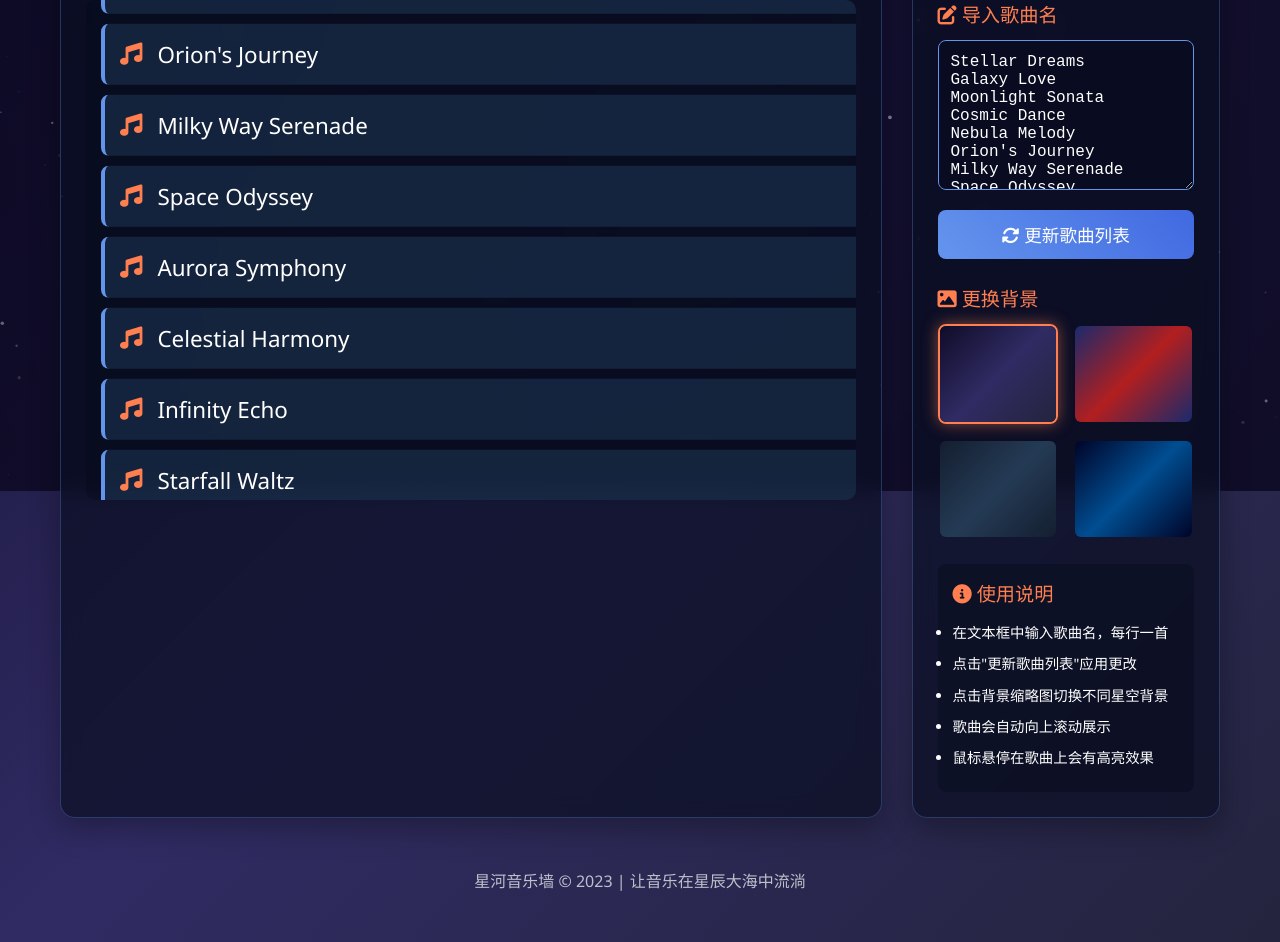
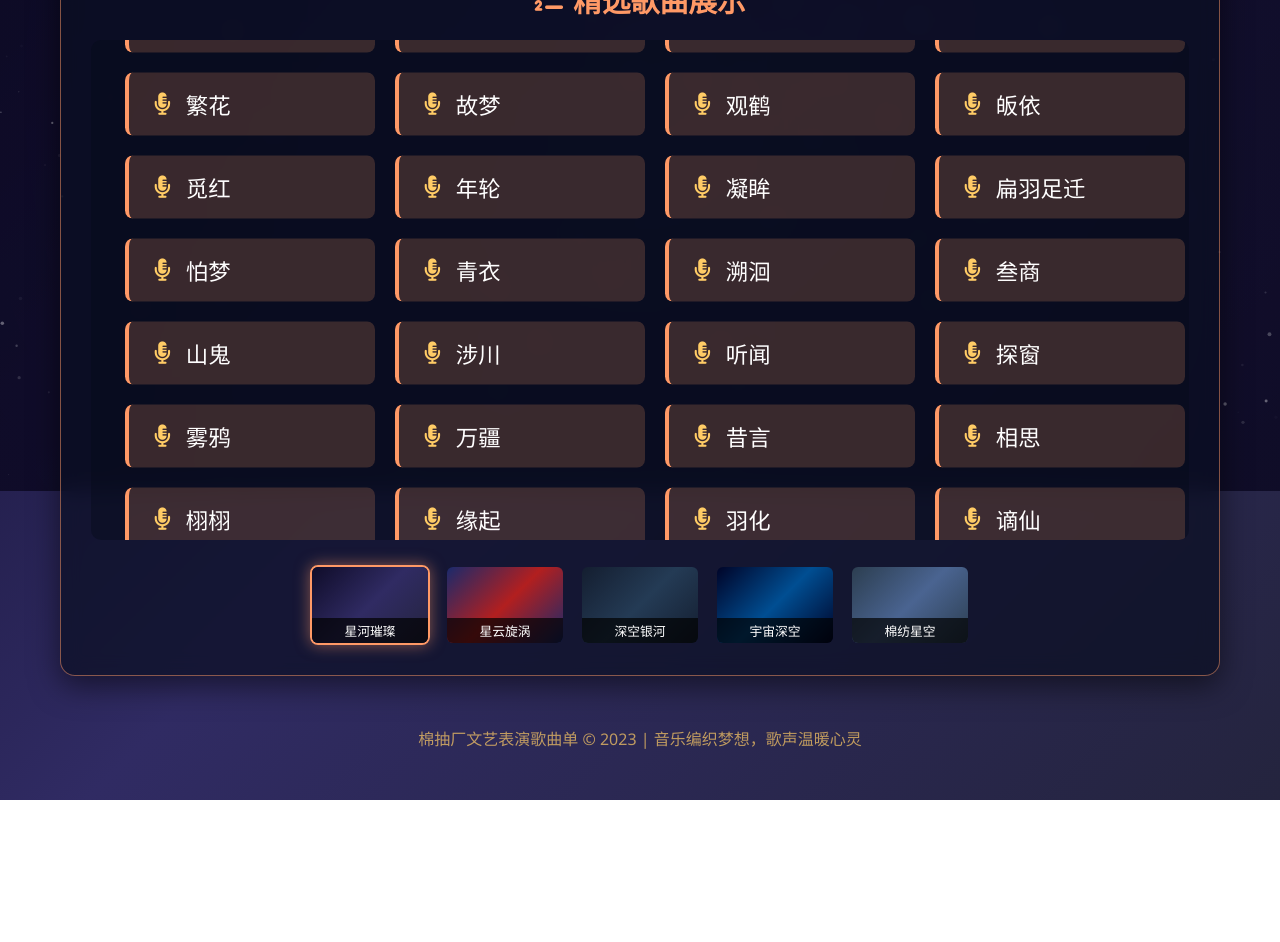
Before and after one commit to monument-and-sea-all-the-gift/test, a plain HTML site: page index.html in a window 1280 px wide. Shown: the part 309-1251 px from the top of the page. After the commit the page ends 1109 px from the top, so only its background shows below. Drawn offline with Linux system fonts and the light colour scheme; animation ran at ten frames a second.

Commit message:
Update index.html

```diff
--- a/index.html
+++ b/index.html
@@ -3,7 +3,7 @@
 <head>
     <meta charset="UTF-8">
     <meta name="viewport" content="width=device-width, initial-scale=1.0">
-    <title>星河音乐墙 - 流动歌曲名展示</title>
+    <title>棉抽厂文艺表演歌曲单</title>
     <link rel="stylesheet" href="https://cdnjs.cloudflare.com/ajax/libs/font-awesome/6.4.0/css/all.min.css">
     <style>
         * {
@@ -13,7 +13,7 @@
         }
 
         body {
-            font-family: 'Segoe UI', Tahoma, Geneva, Verdana, sans-serif;
+            font-family: 'Microsoft YaHei', 'Segoe UI', sans-serif;
             background: linear-gradient(135deg, #0f0c29, #302b63, #24243e);
             color: #fff;
             min-height: 100vh;
@@ -48,57 +48,59 @@
             font-size: 3.5rem;
             margin-bottom: 10px;
             text-shadow: 0 0 15px rgba(100, 149, 237, 0.8);
-            background: linear-gradient(to right, #8e9eab, #eef2f3);
+            background: linear-gradient(to right, #ff9966, #ff5e62);
             -webkit-background-clip: text;
             background-clip: text;
             color: transparent;
             letter-spacing: 2px;
+            position: relative;
+        }
+
+        h1::after {
+            content: "";
+            position: absolute;
+            bottom: -10px;
+            left: 50%;
+            transform: translateX(-50%);
+            width: 200px;
+            height: 4px;
+            background: linear-gradient(to right, #ff9966, #ff5e62);
+            border-radius: 2px;
         }
 
         .subtitle {
-            font-size: 1.2rem;
-            opacity: 0.8;
+            font-size: 1.4rem;
+            opacity: 0.9;
             max-width: 600px;
-            margin: 0 auto;
+            margin: 20px auto;
             line-height: 1.6;
+            color: #ffcc66;
+            text-shadow: 0 0 10px rgba(255, 204, 102, 0.4);
         }
 
         .content {
-            display: flex;
-            flex-wrap: wrap;
-            gap: 30px;
             margin-top: 20px;
+            position: relative;
         }
 
         .song-container {
-            flex: 3;
-            min-width: 300px;
             background: rgba(10, 15, 35, 0.7);
             border-radius: 15px;
-            padding: 25px;
+            padding: 30px;
             backdrop-filter: blur(10px);
-            border: 1px solid rgba(100, 149, 237, 0.3);
-            box-shadow: 0 10px 30px rgba(0, 0, 0, 0.3);
-        }
-
-        .controls {
-            flex: 1;
-            min-width: 250px;
-            background: rgba(10, 15, 35, 0.7);
-            border-radius: 15px;
-            padding: 25px;
-            backdrop-filter: blur(10px);
-            border: 1px solid rgba(100, 149, 237, 0.3);
-            box-shadow: 0 10px 30px rgba(0, 0, 0, 0.3);
+            border: 1px solid rgba(255, 153, 102, 0.5);
+            box-shadow: 0 10px 30px rgba(0, 0, 0, 0.5);
         }
 
         .section-title {
             font-size: 1.8rem;
             margin-bottom: 20px;
-            color: #6495ed;
+            color: #ff9966;
             display: flex;
             align-items: center;
+            justify-content: center;
             gap: 10px;
+            text-align: center;
         }
 
         .songs-wrapper {
@@ -116,113 +118,100 @@
             animation: scrollTracks 20s linear infinite;
         }
 
+        .song-row {
+            display: flex;
+            justify-content: center;
+            flex-wrap: wrap;
+            gap: 20px;
+            margin: 20px 0;
+        }
+
         .song-item {
-            padding: 15px;
-            margin: 10px 0;
-            background: rgba(70, 130, 180, 0.2);
+            padding: 15px 25px;
+            background: rgba(255, 153, 102, 0.2);
             border-radius: 8px;
             font-size: 1.4rem;
             display: flex;
             align-items: center;
             transition: all 0.3s ease;
-            border-left: 4px solid #6495ed;
+            border-left: 4px solid #ff9966;
+            min-width: 250px;
+            text-align: center;
+            position: relative;
+            overflow: hidden;
+        }
+
+        .song-item::before {
+            content: "";
+            position: absolute;
+            top: 0;
+            left: -100%;
+            width: 100%;
+            height: 100%;
+            background: linear-gradient(90deg, transparent, rgba(255, 255, 255, 0.2), transparent);
+            transition: 0.5s;
+        }
+
+        .song-item:hover::before {
+            left: 100%;
         }
 
         .song-item:hover {
-            background: rgba(70, 130, 180, 0.4);
-            transform: translateX(5px);
+            background: rgba(255, 153, 102, 0.4);
+            transform: translateY(-5px);
+            box-shadow: 0 5px 15px rgba(255, 102, 102, 0.3);
         }
 
         .song-item i {
             margin-right: 15px;
-            color: #ff7f50;
-        }
-
-        .control-group {
-            margin-bottom: 25px;
-        }
-
-        .control-title {
-            font-size: 1.2rem;
-            margin-bottom: 12px;
-            color: #ff7f50;
-        }
-
-        textarea {
-            width: 100%;
-            height: 150px;
-            padding: 12px;
-            background: rgba(5, 10, 25, 0.4);
-            border: 1px solid #6495ed;
-            border-radius: 8px;
-            color: white;
-            font-size: 1rem;
-            resize: vertical;
-        }
-
-        button {
-            display: block;
-            width: 100%;
-            padding: 12px;
-            margin: 15px 0;
-            background: linear-gradient(45deg, #6495ed, #4169e1);
-            border: none;
-            border-radius: 8px;
-            color: white;
-            font-size: 1.1rem;
-            cursor: pointer;
-            transition: all 0.3s ease;
-        }
-
-        button:hover {
-            background: linear-gradient(45deg, #4169e1, #1e40af);
-            transform: translateY(-2px);
-            box-shadow: 0 5px 15px rgba(0, 0, 100, 0.4);
+            color: #ffcc66;
         }
 
         .bg-options {
-            display: grid;
-            grid-template-columns: repeat(2, 1fr);
+            display: flex;
+            justify-content: center;
             gap: 15px;
-            margin-top: 10px;
+            margin-top: 25px;
+            flex-wrap: wrap;
         }
 
         .bg-option {
-            height: 100px;
+            height: 80px;
+            width: 120px;
             border-radius: 8px;
             overflow: hidden;
             cursor: pointer;
             border: 2px solid transparent;
             transition: all 0.3s ease;
+            position: relative;
         }
 
         .bg-option:hover {
             transform: scale(1.05);
-            border-color: #ff7f50;
+            border-color: #ff9966;
         }
 
         .bg-option.active {
-            border-color: #ff7f50;
-            box-shadow: 0 0 15px rgba(255, 127, 80, 0.5);
+            border-color: #ff9966;
+            box-shadow: 0 0 15px rgba(255, 153, 102, 0.5);
         }
 
-        .bg-option img {
+        .bg-option .bg-preview {
             width: 100%;
             height: 100%;
-            object-fit: cover;
+            background-size: cover;
+            background-position: center;
         }
 
-        .instructions {
-            margin-top: 25px;
-            padding: 15px;
-            background: rgba(5, 10, 25, 0.4);
-            border-radius: 8px;
-            font-size: 0.9rem;
-            line-height: 1.6;
-        }
-
-        .instructions li {
-            margin-bottom: 8px;
+        .bg-option .bg-name {
+            position: absolute;
+            bottom: 0;
+            left: 0;
+            right: 0;
+            background: rgba(0, 0, 0, 0.7);
+            padding: 3px;
+            font-size: 0.8rem;
+            text-align: center;
         }
 
         footer {
@@ -231,6 +220,15 @@
             margin-top: 20px;
             font-size: 1rem;
             opacity: 0.7;
+            color: #ffcc66;
+        }
+
+        .fabrics-icon {
+            display: inline-block;
+            margin: 0 15px;
+            font-size: 1.8rem;
+            color: #ff9966;
+            animation: spin 8s linear infinite;
         }
 
         @keyframes scrollTracks {
@@ -253,26 +251,32 @@
             }
         }
 
-        @keyframes twinkle {
-            0%, 100% {
-                opacity: 0.2;
+        @keyframes spin {
+            0% {
+                transform: rotate(0deg);
             }
-            50% {
-                opacity: 1;
+            100% {
+                transform: rotate(360deg);
             }
         }
 
         @media (max-width: 768px) {
-            .content {
-                flex-direction: column;
-            }
-
             h1 {
                 font-size: 2.5rem;
             }
 
             .songs-wrapper {
                 height: 400px;
+            }
+
+            .song-item {
+                min-width: 100%;
+                font-size: 1.2rem;
+            }
+
+            .bg-option {
+                width: 100px;
+                height: 60px;
             }
         }
     </style>
@@ -282,81 +286,162 @@
 
     <div class="container">
         <header>
-            <h1><i class="fas fa-music"></i> 星河音乐墙</h1>
-            <p class="subtitle">在浩瀚星河中欣赏您最爱的歌曲，让音乐在宇宙中流淌</p>
+            <h1><i class="fas fa-music"></i> 棉抽厂文艺表演歌曲单 <i class="fas fa-music"></i></h1>
+            <p class="subtitle">
+                <i class="fabrics-icon fas fa-tshirt"></i>
+                用音乐编织梦想，让歌声温暖心灵
+                <i class="fabrics-icon fas fa-tshirt"></i>
+            </p>
         </header>
 
         <div class="content">
             <div class="song-container">
-                <h2 class="section-title"><i class="fas fa-list"></i> 歌曲展示</h2>
+                <h2 class="section-title"><i class="fas fa-list-ol"></i> 精选歌曲展示</h2>
                 <div class="songs-wrapper">
                     <div class="song-track" id="songTrack">
-                        <!-- Song items will be generated here -->
-                    </div>
-                </div>
-            </div>
+                        <!-- 第一组歌曲 -->
+                        <div class="song-row">
+                            <div class="song-item"><i class="fas fa-microphone-alt"></i> 爱殇</div>
+                            <div class="song-item"><i class="fas fa-microphone-alt"></i> 小卦</div>
+                            <div class="song-item"><i class="fas fa-microphone-alt"></i> 赐我</div>
+                            <div class="song-item"><i class="fas fa-microphone-alt"></i> 赐梦</div>
+                        </div>
 
-            <div class="controls">
-                <h2 class="section-title"><i class="fas fa-cog"></i> 控制面板</h2>
+                        <div class="song-row">
+                            <div class="song-item"><i class="fas fa-microphone-alt"></i> 采薇</div>
+                            <div class="song-item"><i class="fas fa-microphone-alt"></i> 赤伶</div>
+                            <div class="song-item"><i class="fas fa-microphone-alt"></i> 大鱼</div>
+                            <div class="song-item"><i class="fas fa-microphone-alt"></i> 浮光</div>
+                        </div>
 
-                <div class="control-group">
-                    <div class="control-title"><i class="fas fa-edit"></i> 导入歌曲名</div>
-                    <textarea id="songInput" placeholder="每行输入一个歌曲名&#10;例如：&#10;Stellar Dreams&#10;Galaxy Love&#10;Moonlight Sonata&#10;...">Stellar Dreams
-Galaxy Love
-Moonlight Sonata
-Cosmic Dance
-Nebula Melody
-Orion's Journey
-Milky Way Serenade
-Space Odyssey
-Aurora Symphony
-Celestial Harmony
-Infinity Echo
-Starfall Waltz
-Solar Flare
-Lunar Lullaby
-Comet Rider
-Black Hole Blues
-Supernova Beat
-Interstellar Journey
-Andromeda Dreams
-Pulsar Pulse</textarea>
-                    <button id="updateSongs"><i class="fas fa-sync-alt"></i> 更新歌曲列表</button>
-                </div>
+                        <div class="song-row">
+                            <div class="song-item"><i class="fas fa-microphone-alt"></i> 繁花</div>
+                            <div class="song-item"><i class="fas fa-microphone-alt"></i> 故梦</div>
+                            <div class="song-item"><i class="fas fa-microphone-alt"></i> 观鹤</div>
+                            <div class="song-item"><i class="fas fa-microphone-alt"></i> 皈依</div>
+                        </div>
 
-                <div class="control-group">
-                    <div class="control-title"><i class="fas fa-image"></i> 更换背景</div>
-                    <div class="bg-options">
-                        <div class="bg-option active" data-bg="stars">
-                            <div style="background: linear-gradient(135deg, #0f0c29, #302b63, #24243e); height: 100%;"></div>
+                        <div class="song-row">
+                            <div class="song-item"><i class="fas fa-microphone-alt"></i> 觅红</div>
+                            <div class="song-item"><i class="fas fa-microphone-alt"></i> 年轮</div>
+                            <div class="song-item"><i class="fas fa-microphone-alt"></i> 凝眸</div>
+                            <div class="song-item"><i class="fas fa-microphone-alt"></i> 扁羽足迁</div>
                         </div>
-                        <div class="bg-option" data-bg="nebula">
-                            <div style="background: linear-gradient(135deg, #1a2a6c, #b21f1f, #1a2a6c); height: 100%;"></div>
+
+                        <div class="song-row">
+                            <div class="song-item"><i class="fas fa-microphone-alt"></i> 怕梦</div>
+                            <div class="song-item"><i class="fas fa-microphone-alt"></i> 青衣</div>
+                            <div class="song-item"><i class="fas fa-microphone-alt"></i> 溯洄</div>
+                            <div class="song-item"><i class="fas fa-microphone-alt"></i> 叁商</div>
                         </div>
-                        <div class="bg-option" data-bg="galaxy">
-                            <div style="background: linear-gradient(135deg, #141E30, #243B55, #141E30); height: 100%;"></div>
+
+                        <div class="song-row">
+                            <div class="song-item"><i class="fas fa-microphone-alt"></i> 山鬼</div>
+                            <div class="song-item"><i class="fas fa-microphone-alt"></i> 涉川</div>
+                            <div class="song-item"><i class="fas fa-microphone-alt"></i> 听闻</div>
+                            <div class="song-item"><i class="fas fa-microphone-alt"></i> 探窗</div>
                         </div>
-                        <div class="bg-option" data-bg="deep-space">
-                            <div style="background: linear-gradient(135deg, #000428, #004e92, #000428); height: 100%;"></div>
+
+                        <div class="song-row">
+                            <div class="song-item"><i class="fas fa-microphone-alt"></i> 雾鸦</div>
+                            <div class="song-item"><i class="fas fa-microphone-alt"></i> 万疆</div>
+                            <div class="song-item"><i class="fas fa-microphone-alt"></i> 昔言</div>
+                            <div class="song-item"><i class="fas fa-microphone-alt"></i> 相思</div>
+                        </div>
+
+                        <div class="song-row">
+                            <div class="song-item"><i class="fas fa-microphone-alt"></i> 栩栩</div>
+                            <div class="song-item"><i class="fas fa-microphone-alt"></i> 缘起</div>
+                            <div class="song-item"><i class="fas fa-microphone-alt"></i> 羽化</div>
+                            <div class="song-item"><i class="fas fa-microphone-alt"></i> 谪仙</div>
+                        </div>
+
+                        <!-- 第二组歌曲（重复第一组以实现无缝滚动） -->
+                        <div class="song-row">
+                            <div class="song-item"><i class="fas fa-microphone-alt"></i> 爱殇</div>
+                            <div class="song-item"><i class="fas fa-microphone-alt"></i> 小卦</div>
+                            <div class="song-item"><i class="fas fa-microphone-alt"></i> 赐我</div>
+                            <div class="song-item"><i class="fas fa-microphone-alt"></i> 赐梦</div>
+                        </div>
+
+                        <div class="song-row">
+                            <div class="song-item"><i class="fas fa-microphone-alt"></i> 采薇</div>
+                            <div class="song-item"><i class="fas fa-microphone-alt"></i> 赤伶</div>
+                            <div class="song-item"><i class="fas fa-microphone-alt"></i> 大鱼</div>
+                            <div class="song-item"><i class="fas fa-microphone-alt"></i> 浮光</div>
+                        </div>
+
+                        <div class="song-row">
+                            <div class="song-item"><i class="fas fa-microphone-alt"></i> 繁花</div>
+                            <div class="song-item"><i class="fas fa-microphone-alt"></i> 故梦</div>
+                            <div class="song-item"><i class="fas fa-microphone-alt"></i> 观鹤</div>
+                            <div class="song-item"><i class="fas fa-microphone-alt"></i> 皈依</div>
+                        </div>
+
+                        <div class="song-row">
+                            <div class="song-item"><i class="fas fa-microphone-alt"></i> 觅红</div>
+                            <div class="song-item"><i class="fas fa-microphone-alt"></i> 年轮</div>
+                            <div class="song-item"><i class="fas fa-microphone-alt"></i> 凝眸</div>
+                            <div class="song-item"><i class="fas fa-microphone-alt"></i> 扁羽足迁</div>
+                        </div>
+
+                        <div class="song-row">
+                            <div class="song-item"><i class="fas fa-microphone-alt"></i> 怕梦</div>
+                            <div class="song-item"><i class="fas fa-microphone-alt"></i> 青衣</div>
+                            <div class="song-item"><i class="fas fa-microphone-alt"></i> 溯洄</div>
+                            <div class="song-item"><i class="fas fa-microphone-alt"></i> 叁商</div>
+                        </div>
+
+                        <div class="song-row">
+                            <div class="song-item"><i class="fas fa-microphone-alt"></i> 山鬼</div>
+                            <div class="song-item"><i class="fas fa-microphone-alt"></i> 涉川</div>
+                            <div class="song-item"><i class="fas fa-microphone-alt"></i> 听闻</div>
+                            <div class="song-item"><i class="fas fa-microphone-alt"></i> 探窗</div>
+                        </div>
+
+                        <div class="song-row">
+                            <div class="song-item"><i class="fas fa-microphone-alt"></i> 雾鸦</div>
+                            <div class="song-item"><i class="fas fa-microphone-alt"></i> 万疆</div>
+                            <div class="song-item"><i class="fas fa-microphone-alt"></i> 昔言</div>
+                            <div class="song-item"><i class="fas fa-microphone-alt"></i> 相思</div>
+                        </div>
+
+                        <div class="song-row">
+                            <div class="song-item"><i class="fas fa-microphone-alt"></i> 栩栩</div>
+                            <div class="song-item"><i class="fas fa-microphone-alt"></i> 缘起</div>
+                            <div class="song-item"><i class="fas fa-microphone-alt"></i> 羽化</div>
+                            <div class="song-item"><i class="fas fa-microphone-alt"></i> 谪仙</div>
                         </div>
                     </div>
                 </div>
 
-                <div class="instructions">
-                    <div class="control-title"><i class="fas fa-info-circle"></i> 使用说明</div>
-                    <ul>
-                        <li>在文本框中输入歌曲名，每行一首</li>
-                        <li>点击"更新歌曲列表"应用更改</li>
-                        <li>点击背景缩略图切换不同星空背景</li>
-                        <li>歌曲会自动向上滚动展示</li>
-                        <li>鼠标悬停在歌曲上会有高亮效果</li>
-                    </ul>
+                <div class="bg-options">
+                    <div class="bg-option active" data-bg="stars">
+                        <div class="bg-preview" style="background: linear-gradient(135deg, #0f0c29, #302b63, #24243e);"></div>
+                        <div class="bg-name">星河璀璨</div>
+                    </div>
+                    <div class="bg-option" data-bg="nebula">
+                        <div class="bg-preview" style="background: linear-gradient(135deg, #1a2a6c, #b21f1f, #1a2a6c);"></div>
+                        <div class="bg-name">星云旋涡</div>
+                    </div>
+                    <div class="bg-option" data-bg="galaxy">
+                        <div class="bg-preview" style="background: linear-gradient(135deg, #141E30, #243B55, #141E30);"></div>
+                        <div class="bg-name">深空银河</div>
+                    </div>
+                    <div class="bg-option" data-bg="deep-space">
+                        <div class="bg-preview" style="background: linear-gradient(135deg, #000428, #004e92, #000428);"></div>
+                        <div class="bg-name">宇宙深空</div>
+                    </div>
+                    <div class="bg-option" data-bg="fabric">
+                        <div class="bg-preview" style="background: linear-gradient(135deg, #2c3e50, #4a6491, #2c3e50);"></div>
+                        <div class="bg-name">棉纺星空</div>
+                    </div>
                 </div>
             </div>
         </div>
 
         <footer>
-            <p>星河音乐墙 &copy; 2023 | 让音乐在星辰大海中流淌</p>
+            <p>棉抽厂文艺表演歌曲单 &copy; 2023 | 音乐编织梦想，歌声温暖心灵</p>
         </footer>
     </div>
 
@@ -376,7 +461,7 @@ Pulsar Pulse</textarea>
 
         // 创建星星数组
         const stars = [];
-        const starCount = 300;
+        const starCount = 400;
 
         // 初始化星星
         for (let i = 0; i < starCount; i++) {
@@ -423,56 +508,6 @@ Pulsar Pulse</textarea>
         // 开始动画
         drawStars();
 
-        // 歌曲功能
-        const songInput = document.getElementById('songInput');
-        const songTrack = document.getElementById('songTrack');
-        const updateButton = document.getElementById('updateSongs');
-
-        // 初始歌曲列表
-        const initialSongs = [
-            "Stellar Dreams", "Galaxy Love", "Moonlight Sonata",
-            "Cosmic Dance", "Nebula Melody", "Orion's Journey",
-            "Milky Way Serenade", "Space Odyssey", "Aurora Symphony",
-            "Celestial Harmony", "Infinity Echo", "Starfall Waltz",
-            "Solar Flare", "Lunar Lullaby", "Comet Rider",
-            "Black Hole Blues", "Supernova Beat", "Interstellar Journey",
-            "Andromeda Dreams", "Pulsar Pulse"
-        ];
-
-        // 生成歌曲元素
-        function generateSongElements(songs) {
-            // 创建两份相同的歌曲列表以实现无缝滚动
-            let html = '';
-            for (let i = 0; i < 2; i++) {
-                songs.forEach(song => {
-                    html += `
-                        <div class="song-item">
-                            <i class="fas fa-music"></i>
-                            ${song}
-                        </div>
-                    `;
-                });
-            }
-            return html;
-        }
-
-        // 更新歌曲列表
-        function updateSongList() {
-            const songText = songInput.value.trim();
-            const songs = songText ? songText.split('\n') : initialSongs;
-
-            // 过滤空行
-            const filteredSongs = songs.filter(song => song.trim() !== '');
-
-            songTrack.innerHTML = generateSongElements(filteredSongs);
-        }
-
-        // 初始加载歌曲
-        updateSongList();
-
-        // 添加事件监听器
-        updateButton.addEventListener('click', updateSongList);
-
         // 背景切换功能
         const bgOptions = document.querySelectorAll('.bg-option');
 
@@ -502,6 +537,9 @@ Pulsar Pulse</textarea>
                     break;
                 case 'deep-space':
                     gradient = 'linear-gradient(135deg, #000428, #004e92, #000428)';
+                    break;
+                case 'fabric':
+                    gradient = 'linear-gradient(135deg, #2c3e50, #4a6491, #2c3e50)';
                     break;
                 default: // stars
                     gradient = 'linear-gradient(135deg, #0f0c29, #302b63, #24243e)';
```
